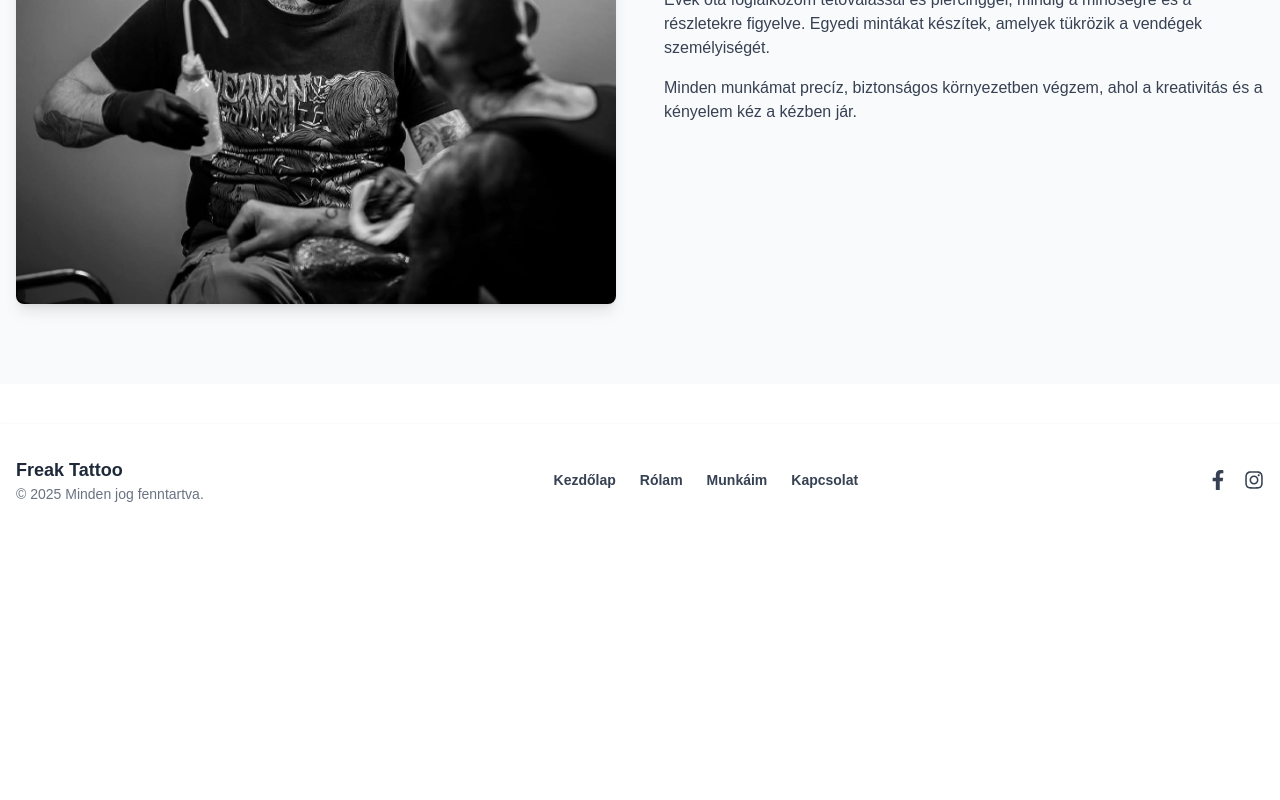
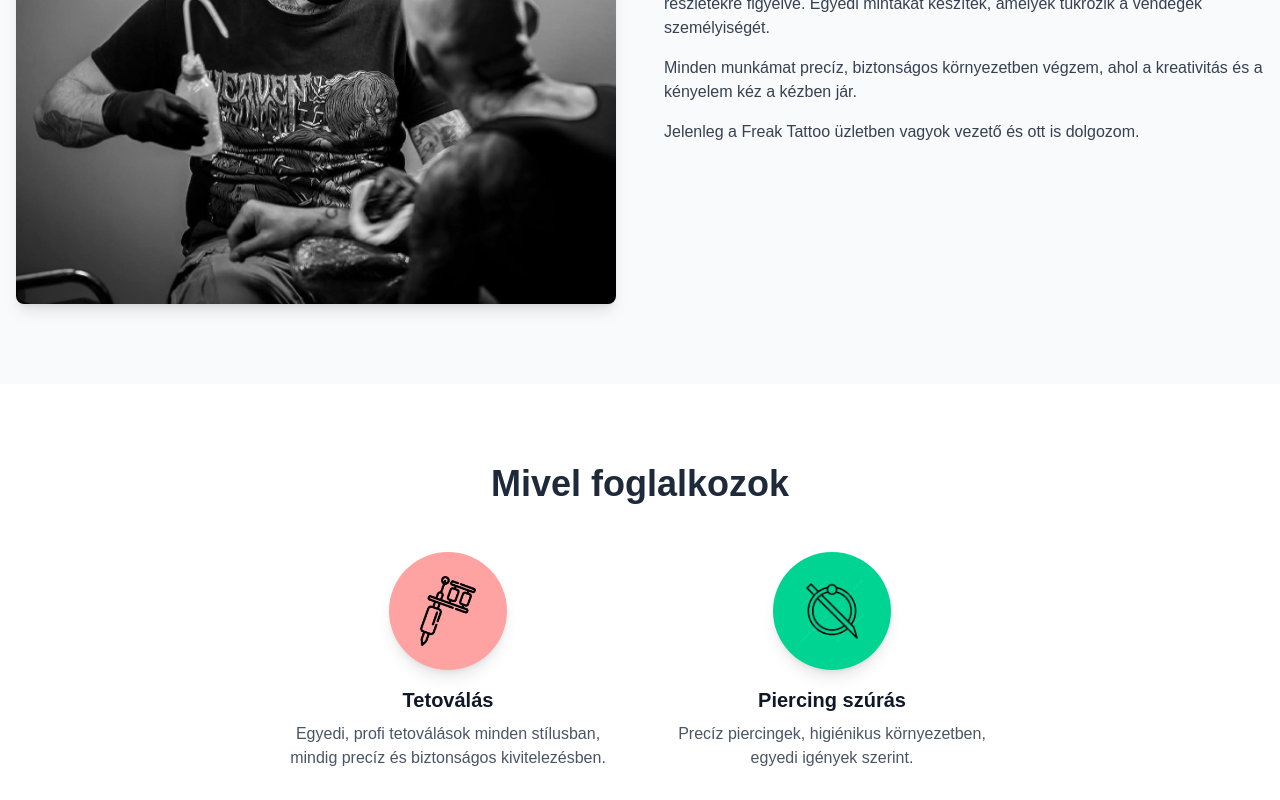
Before and after one commit to szombathrobert/FreakTattoo, a Next.js app in the folder frontend/: page / in a window 1280 px wide. Shown: the part 1240-2040 px from the top of the page. Before the commit the page ends 1776 px from the top, so only its background shows below. Built offline with nearby package versions, Linux system fonts and the light colour scheme.

Commit message:
Fourth Commit - Services Section Creation

```diff
--- a/frontend/src/app/components/About.tsx
+++ b/frontend/src/app/components/About.tsx
@@ -33,16 +33,19 @@ export default function About() {
           transition={{ duration: 1 }}
         >
           <h2 className="text-3xl md:text-4xl font-bold text-gray-800 mb-6">
-            Üdvözöllek Németh Gergely vagyok a Freak Tattoo tulajdonosa
+            Üdvözöllek Németh Gergely vagyok
           </h2>
           <p className="text-gray-700 mb-4">
             Évek óta foglalkozom tetoválással és piercinggel, mindig a
             minőségre és a részletekre figyelve. Egyedi mintákat készítek,
             amelyek tükrözik a vendégek személyiségét.
           </p>
-          <p className="text-gray-700">
+          <p className="text-gray-700 mb-4">
             Minden munkámat precíz, biztonságos környezetben végzem, ahol a
             kreativitás és a kényelem kéz a kézben jár.
+          </p>
+          <p className="text-gray-700">
+            Jelenleg a Freak Tattoo üzletben vagyok vezető és ott is dolgozom.
           </p>
         </motion.div>
       </div>
--- /dev/null
+++ b/frontend/src/app/components/Services.tsx
@@ -0,0 +1,70 @@
+"use client";
+
+import { motion } from "framer-motion";
+import Image from "next/image";
+
+
+export default function Services() {
+  return (
+    <section id="services" className="py-20 bg-white">
+      <div className="max-w-7xl mx-auto px-4 text-center">
+        <motion.h2
+          className="text-3xl md:text-4xl font-bold text-gray-800 mb-12"
+          initial={{ opacity: 0, y: 50 }}
+          whileInView={{ opacity: 1, y: 0 }}
+          viewport={{ once: true }}
+          transition={{ duration: 1 }}
+        >
+          Mivel foglalkozok
+        </motion.h2>
+
+        <div className="md:flex md:justify-center md:space-x-16 space-y-8 md:space-y-0">
+          {/* Tetoválás */}
+          <motion.div
+            className="flex flex-col items-center"
+            initial={{ opacity: 0, y: 50 }}
+            whileInView={{ opacity: 1, y: 0 }}
+            viewport={{ once: true }}
+            transition={{ duration: 1 }}
+          >
+            <div className="bg-red-300 text-white p-6 rounded-full text-4xl mb-4 shadow-lg">
+            <Image
+                src="/tattoo_icon.png" // ide a saját képed
+                alt="tattoo icon"
+                width={70}
+                height={70}
+            />
+            </div>
+            <h3 className="text-xl font-semibold mb-2 text-gray-900">Tetoválás</h3>
+            <p className="text-gray-600 max-w-xs">
+              Egyedi, profi tetoválások minden stílusban, mindig precíz és
+              biztonságos kivitelezésben.
+            </p>
+          </motion.div>
+
+          {/* Piercing */}
+          <motion.div
+            className="flex flex-col items-center"
+            initial={{ opacity: 0, y: 50 }}
+            whileInView={{ opacity: 1, y: 0 }}
+            viewport={{ once: true }}
+            transition={{ duration: 1, delay: 0.3 }}
+          >
+            <div className="bg-emerald-400 text-white p-6 rounded-full text-4xl mb-4 shadow-lg">
+            <Image
+                src="/piercing_icon.png" // ide a saját képed
+                alt="Piercing icon"
+                width={70}
+                height={70}
+            />
+            </div>
+            <h3 className="text-xl font-semibold mb-2 text-gray-900">Piercing szúrás</h3>
+            <p className="text-gray-600 max-w-xs">
+              Precíz piercingek, higiénikus környezetben, egyedi igények szerint.
+            </p>
+          </motion.div>
+        </div>
+      </div>
+    </section>
+  );
+}
--- a/frontend/src/app/page.tsx
+++ b/frontend/src/app/page.tsx
@@ -1,6 +1,7 @@
 import React from 'react'
 import Hero from './components/Hero'
 import About from './components/About'
+import Services from './components/Services'
 
 const Home = () => {
   return (
@@ -11,6 +12,9 @@ const Home = () => {
       <div className="About" id='about'>
         <About />
       </div>
+      <div className="Services">
+        <Services />
+      </div>
     </div>
   )
 }
```
Also changed, not shown: frontend/public/piercing_icon.png (added), frontend/public/tattoo_icon.png (added).
